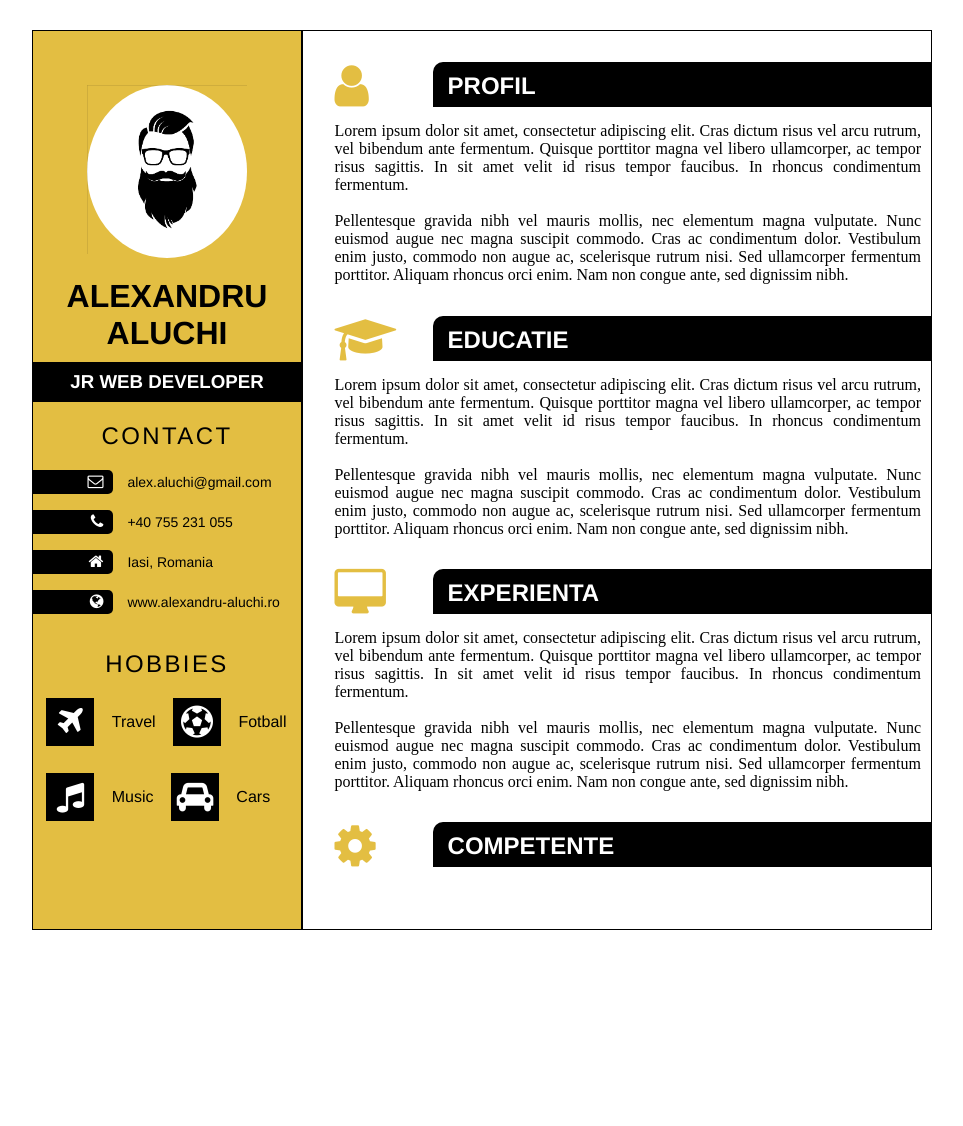
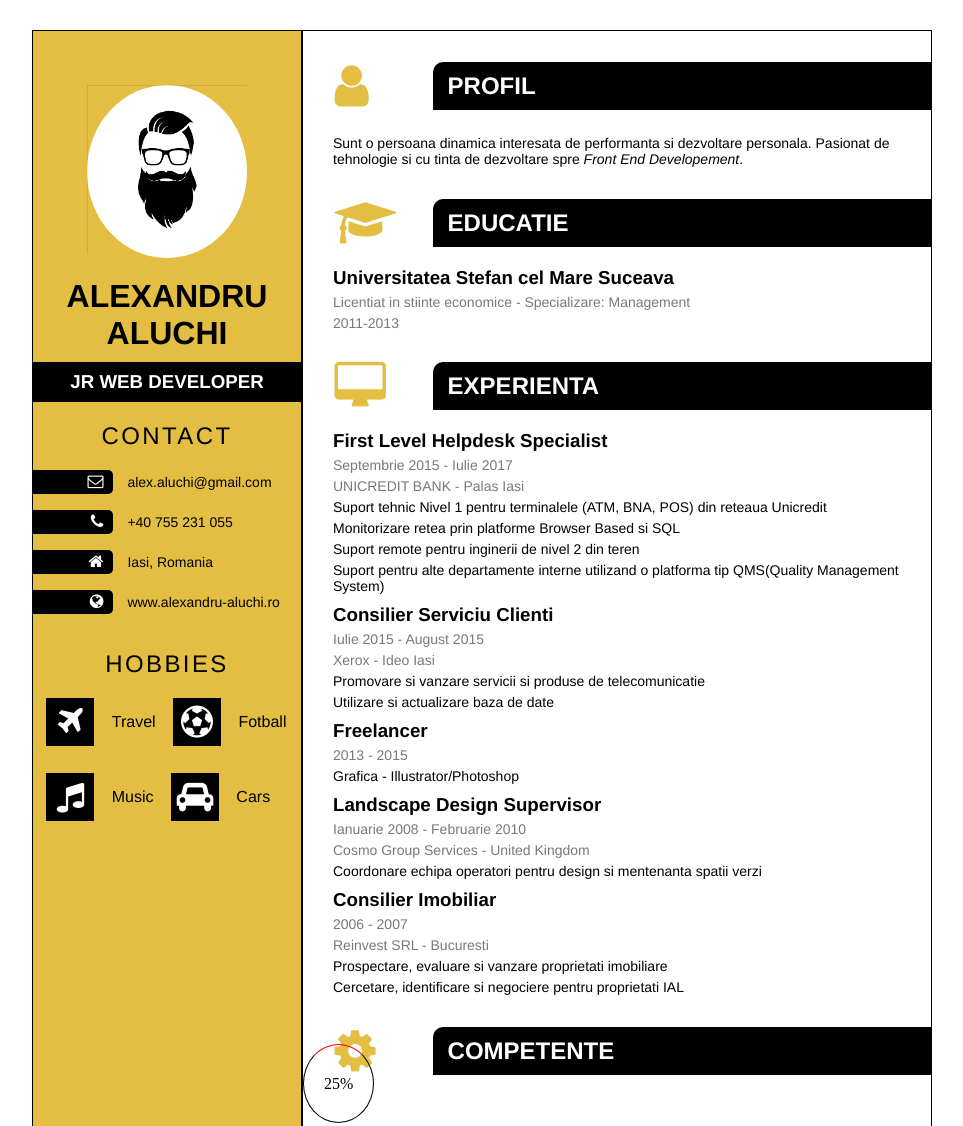
Before and after one commit to TheOldOwl/personal-profile, a website: page cv.html in a window 1280 px wide. Shown: the top 1126 px of the page, without its empty margins (158-1121 px from the left). Before the commit the page ends 960 px from the top, so only its background shows below. Drawn offline with Linux system fonts and the light colour scheme.

Commit message:
code update CV

```diff
--- a/cv.html
+++ b/cv.html
@@ -10,7 +10,7 @@
 	<div class="frame-container">
 		<div class="personal-data">
 			<div class="profile-picture">
-				<img src="./images/portrait.png" alt="portrait">
+				<img src="./images/portrait.png" alt="portrait"> <!--imaginea trebuie inlocuita\editata are un border negru left-top-->
 			</div>
 			<div id="name">
 				<h1>ALEXANDRU ALUCHI</h1>
@@ -56,15 +56,7 @@
 			</div>
 			<div class="text-holder">
 				<p>
-					Lorem ipsum dolor sit amet, consectetur adipiscing elit. Cras dictum risus vel arcu rutrum, vel bibendum ante fermentum.
-					Quisque porttitor magna vel libero ullamcorper, ac tempor risus sagittis. In sit amet velit id risus tempor faucibus.
-					In rhoncus condimentum fermentum.
-				</p>
-				<br>
-				<p>
-					Pellentesque gravida nibh vel mauris mollis, nec elementum magna vulputate. Nunc euismod augue nec magna suscipit commodo.
-					Cras ac condimentum dolor. Vestibulum enim justo, commodo non augue ac, scelerisque rutrum nisi. Sed ullamcorper fermentum
-					porttitor. Aliquam rhoncus orci enim. Nam non congue ante, sed dignissim nibh.
+					Sunt o persoana dinamica interesata de performanta si dezvoltare personala. Pasionat de tehnologie si cu tinta de dezvoltare spre <i>Front End Developement</i>.
 				</p>
 			</div>
 			<div class="holder">
@@ -76,17 +68,9 @@
 				</div>
 			</div>
 			<div class="text-holder">
-				<p>
-					Lorem ipsum dolor sit amet, consectetur adipiscing elit. Cras dictum risus vel arcu rutrum, vel bibendum ante fermentum.
-					Quisque porttitor magna vel libero ullamcorper, ac tempor risus sagittis. In sit amet velit id risus tempor faucibus.
-					In rhoncus condimentum fermentum.
-				</p>
-				<br>
-				<p>
-					Pellentesque gravida nibh vel mauris mollis, nec elementum magna vulputate. Nunc euismod augue nec magna suscipit commodo.
-					Cras ac condimentum dolor. Vestibulum enim justo, commodo non augue ac, scelerisque rutrum nisi. Sed ullamcorper fermentum
-					porttitor. Aliquam rhoncus orci enim. Nam non congue ante, sed dignissim nibh.
-				</p>
+				<h3>Universitatea Stefan cel Mare Suceava</h3>
+				<p class="subtitlu">Licentiat in stiinte economice - Specializare: Management</p>
+				<p class="subtitlu">2011-2013</p>
 			</div>
 			<div class="holder">
 				<div class="icon">
@@ -97,17 +81,42 @@
 				</div>
 			</div>
 			<div class="text-holder">
-				<p>
-					Lorem ipsum dolor sit amet, consectetur adipiscing elit. Cras dictum risus vel arcu rutrum, vel bibendum ante fermentum.
-					Quisque porttitor magna vel libero ullamcorper, ac tempor risus sagittis. In sit amet velit id risus tempor faucibus.
-					In rhoncus condimentum fermentum.
-				</p>
-				<br>
-				<p>
-					Pellentesque gravida nibh vel mauris mollis, nec elementum magna vulputate. Nunc euismod augue nec magna suscipit commodo.
-					Cras ac condimentum dolor. Vestibulum enim justo, commodo non augue ac, scelerisque rutrum nisi. Sed ullamcorper fermentum
-					porttitor. Aliquam rhoncus orci enim. Nam non congue ante, sed dignissim nibh.
-				</p>
+				<ul>
+					<li>
+						<h3>First Level Helpdesk Specialist</h3>
+						<p class="subtitlu">Septembrie 2015 - Iulie 2017</p>
+						<p class="subtitlu">UNICREDIT BANK - Palas Iasi</p>
+						<p>Suport tehnic Nivel 1 pentru terminalele (ATM, BNA, POS) din reteaua Unicredit</p>
+						<p>Monitorizare retea prin platforme Browser Based si SQL</p>
+						<p>Suport remote pentru inginerii de nivel 2 din teren</p>
+						<p>Suport pentru alte departamente interne utilizand o platforma tip QMS(Quality Management System)</p>
+					</li>
+					<li>
+						<h3>Consilier Serviciu Clienti</h3>
+						<p class="subtitlu">Iulie 2015 - August 2015</p>
+						<p class="subtitlu">Xerox - Ideo Iasi</p>
+						<p>Promovare si vanzare servicii si produse de telecomunicatie</p>
+						<p>Utilizare si actualizare baza de date</p>
+					</li>
+					<li>
+						<h3>Freelancer</h3>
+						<p class="subtitlu">2013 - 2015</p>
+						<p>Grafica - Illustrator/Photoshop</p>
+					</li>
+					<li>
+						<h3>Landscape Design Supervisor</h3>
+						<p class="subtitlu">Ianuarie 2008 - Februarie 2010</p>
+						<p class="subtitlu">Cosmo Group Services - United Kingdom</p>
+						<p>Coordonare echipa operatori pentru design si mentenanta spatii verzi</p>
+					</li>
+					<li>
+						<h3>Consilier Imobiliar</h3>
+						<p class="subtitlu">2006 - 2007</p>
+						<p class="subtitlu">Reinvest SRL - Bucuresti</p>
+						<p>Prospectare, evaluare si vanzare proprietati imobiliare</p>
+						<p>Cercetare, identificare si negociere pentru proprietati IAL</p>
+					</li>
+				</ul>
 			</div>
 			<div class="holder">
 				<div class="icon">
@@ -117,9 +126,7 @@
 					<h2>COMPETENTE</h2>
 				</div>
 			</div>
-			<div class="text-holder">
-
-			</div>
+				<p id="test">25%</p>
 
 
 
--- a/styles/cv.css
+++ b/styles/cv.css
@@ -11,7 +11,7 @@
 
 .frame-container {
 	width: 900px;
-	height: 900px;
+	height: 1500px;
 	margin: 30px auto;
 }
 
@@ -124,7 +124,7 @@
 
 .holder {
 	width: 100%;
-	height: 5%;
+	height: 3em;
 	margin-top: 5%;
 }
 
@@ -156,10 +156,34 @@
 	border-top-left-radius: 10px;
 }
 
-
 /* profile text */
 
 .text-holder {
-	text-align: justify;
-	padding: 15px 10px 0 5%;
+	font-family: Helvetica, sans-serif;
+	margin: 20px 0 0 30px;
 }
+
+.text-holder p {
+	font-size: 14px;
+	padding-top: 5px;
+}
+
+.subtitlu {
+	color: #797979;
+}
+
+.text-holder li {
+	margin-top: 10px;
+}
+
+.text-holder ul {
+	list-style-type: none;
+}
+
+#test {
+	display: inline;
+	border: 1px solid;
+	border-color: red black black black;
+	border-radius: 50%;
+	padding: 30px 20px;
+}
--- a/styles/main.css
+++ b/styles/main.css
@@ -14,7 +14,7 @@ body {
 /* Main page style*/
 
 .main-container {
-  background-image: url(/images/stainless-steel.jpg);
+  background-image: url(../images/stainless-steel.jpg);
   background-size: cover;
   /*background-color: #212e38;*/
   width: 70%;
@@ -59,7 +59,7 @@ body {
 
 .second-container{
   display: block;
-  background-image: url(/images/cv1.jpg);
+  background-image: url(../images/cv1.jpg);
   background-size: contain;
   background-position: center;
   background-repeat: no-repeat;
```
Also changed, not shown: 2 other files.
